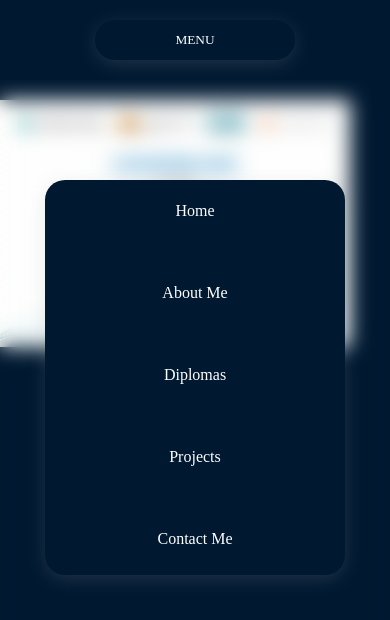
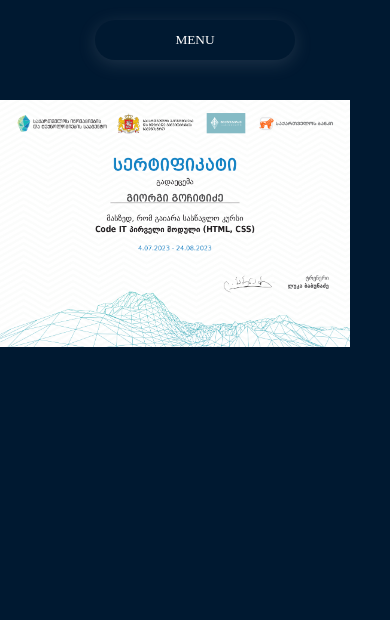
Before and after one commit to GiorgiGochitidze/MYCV, a React (Vite) app: page /Diplomas in a window 390 px wide. Shown: the top 620 px of the page. Built offline with nearby package versions, Linux system fonts and the light colour scheme; a web font is replaced by a local one.

Commit message:
added resume dowloand links

```diff
--- a/src/CSS/header.css
+++ b/src/CSS/header.css
@@ -85,7 +85,7 @@ header nav p:hover::after {
   box-shadow: rgba(149, 157, 165, 0.2) 0px 4px 18px;
   margin-top: -250px;
   border-radius: 20px;
-  display: none;
+  display: flex;
   justify-content: center;
   align-items: center;
   flex-direction: column;
@@ -118,7 +118,7 @@ header nav p:hover::after {
     display: none;
   }
 
-  .menu-btn, .menu-box, .menu-container{
+  .menu-btn, .menu-container{
     display: flex;
   }
 }
--- a/src/Components/Footer.jsx
+++ b/src/Components/Footer.jsx
@@ -30,6 +30,14 @@ const Footer = () => {
                         <li><a>PHOTOSHOP CS6</a></li>
                     </ul>
                 </div>
+
+                <div className="footer-col">
+                    <h4>My Resume PDF Format:</h4>
+                    <ul style={{ display: 'flex', gap: '20px', flexDirection: 'column' }}>
+                        <li><a href='/My_Resume.pdf' download='My_Resume.pdf'>Resume On English</a></li>
+                        <li><a href='/georgianResume.pdf' download='georgianResume.pdf'>Resume On Georgian</a></li>
+                    </ul>
+                </div>
             </div>
         </div>
    </footer>
--- a/src/Components/Header.jsx
+++ b/src/Components/Header.jsx
@@ -4,7 +4,7 @@ import "../CSS/header.css";
 import React, { useState } from "react";
 
 const Header = () => {
-  const [menu, setMenu] = useState(true);
+  const [menu, setMenu] = useState(false);
 
   const smoothScrollToTop = () => {
     scroll.scrollToTop({
```
Also changed, not shown: 2 other files (tests, documents, lock files or other folders).
